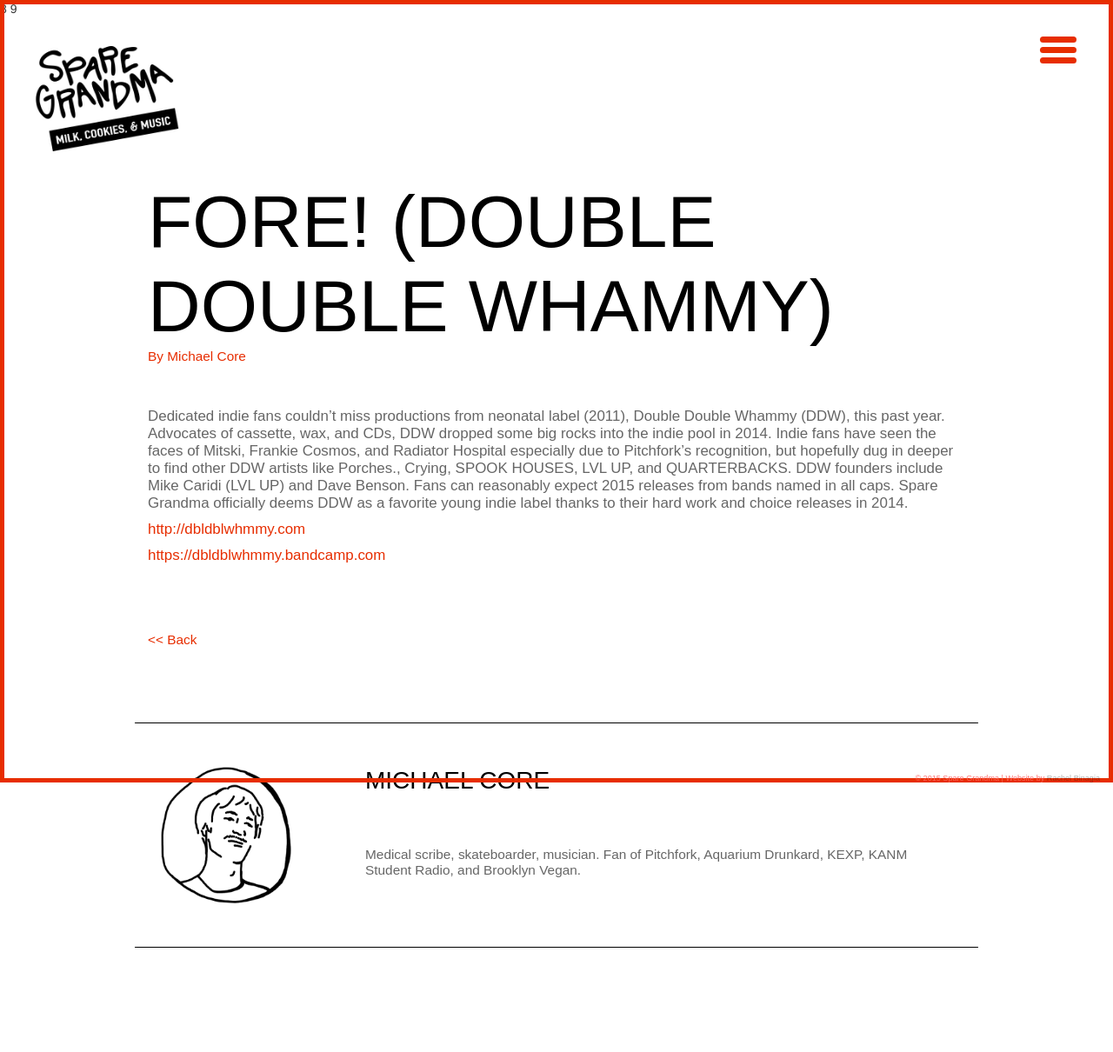
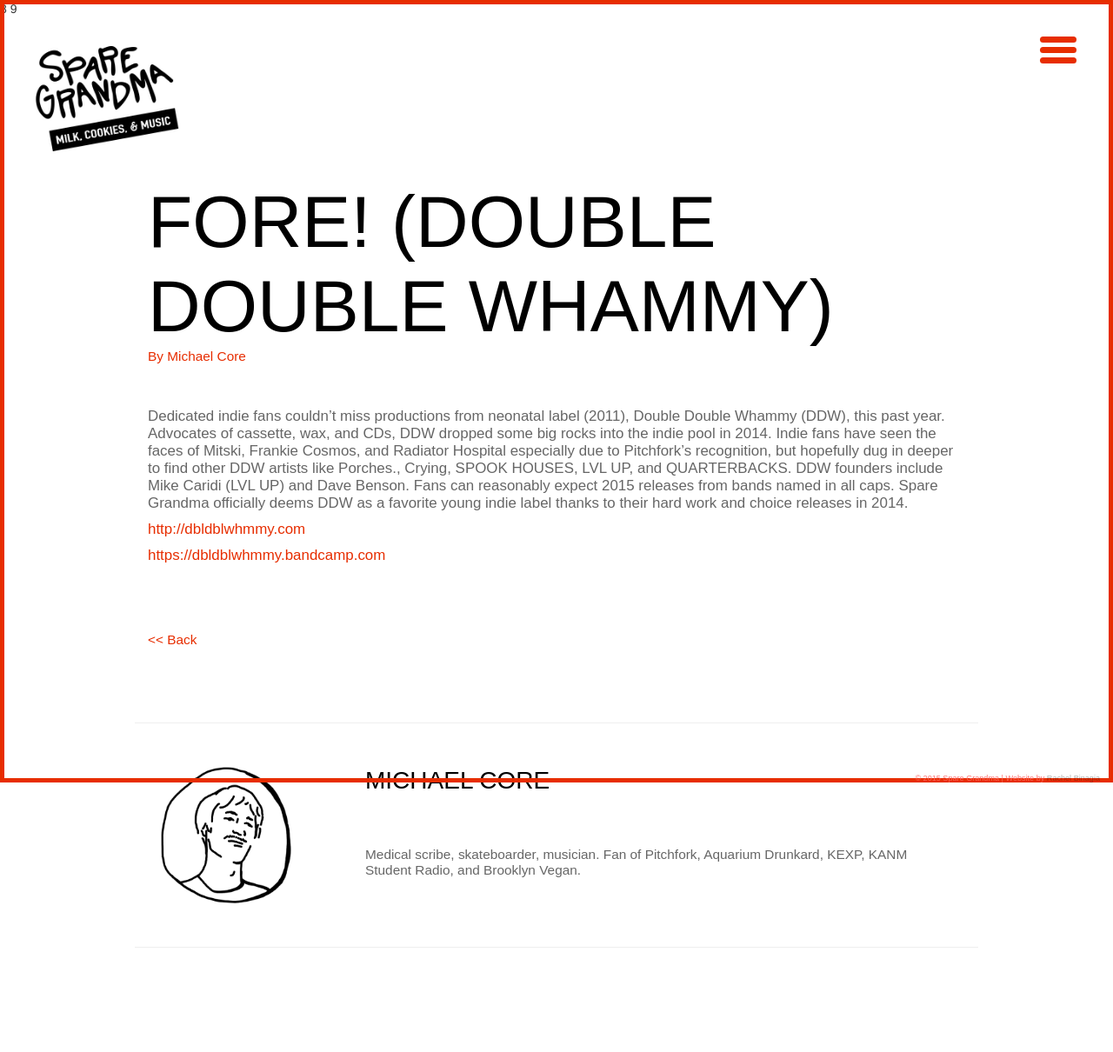
Before and after one commit to rachyrach/sparegrandma, a Jekyll site: the page built from _posts/2015-01-03-Fore!-(double-double-whammy).md, in a window 1280 px wide. Shown: the whole page at 87% size. Built offline with Jekyll 4.4.1, drawn with Linux system fonts in a browser that asks for light colours; Markdown is read by kramdown in place of the engine named in the settings; grey boxes are pictures that could not be loaded.

Commit message:
update
update

```diff
--- a/css/main.css
+++ b/css/main.css
@@ -488,8 +488,8 @@
 }
 
 .authors {
-    border-top: 1px solid black;
-    border-bottom: 1px solid black;
+    border-top: 1px solid #eeeeee;
+    border-bottom: 1px solid #eeeeee;
     text-align: left;
     padding: 50px 25px;
     margin-top: -50px;
```
